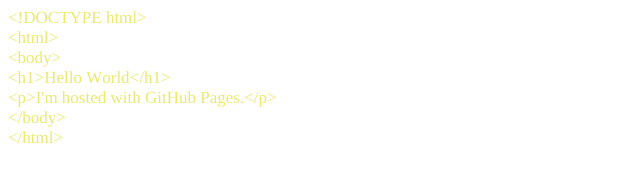
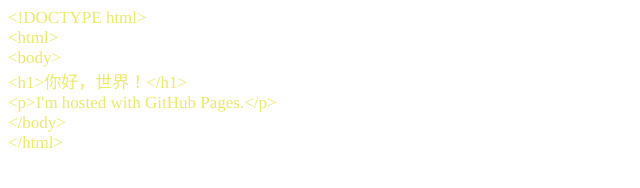
Before and after one commit to kizilmanta/kzlmt.github.io, a plain HTML site: page index.html in a window 1280 px wide. Shown: the full height of the page, 0-640 px from the left. Drawn offline with Linux system fonts and the light colour scheme.

Commit message:
Update index.html

```diff
--- a/index.html
+++ b/index.html
@@ -9,13 +9,14 @@
   <style type="text/css">
     p.p1 {margin: 0.0px 0.0px 0.0px 0.0px; font: 17.0px Times; color: #eae96f; -webkit-text-stroke: #eae96f}
     span.s1 {font-kerning: none}
+    span.s2 {font: 17.0px 'Songti TC'; font-kerning: none}
   </style>
 </head>
 <body>
 <p class="p1"><span class="s1">&lt;!DOCTYPE html&gt;</span></p>
 <p class="p1"><span class="s1">&lt;html&gt;</span></p>
 <p class="p1"><span class="s1">&lt;body&gt;</span></p>
-<p class="p1"><span class="s1">&lt;h1&gt;Hello World&lt;/h1&gt;</span></p>
+<p class="p1"><span class="s1">&lt;h1&gt;</span><span class="s2">你好，世界！</span><span class="s1">&lt;/h1&gt;</span></p>
 <p class="p1"><span class="s1">&lt;p&gt;I'm hosted with GitHub Pages.&lt;/p&gt;</span></p>
 <p class="p1"><span class="s1">&lt;/body&gt;</span></p>
 <p class="p1"><span class="s1">&lt;/html&gt;</span></p>
```
